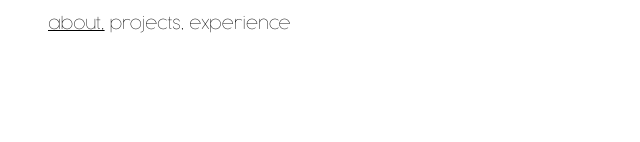
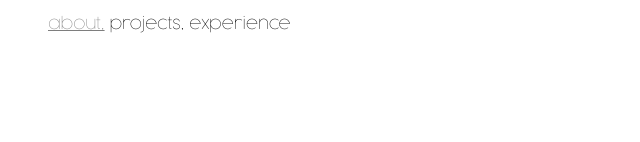
Before and after one commit to mitchbrown1024/mitchbrown1024.github.io, a SvelteKit app: page / in a window 1280 px wide. In both pictures the pointer is over the link "about,". Shown: the top 142 px of the page, without its empty margins (0-640 px from the left). Built offline with nearby package versions, Linux system fonts and the light colour scheme.

Commit message:
added hover animation

```diff
--- a/src/routes/+layout.svelte
+++ b/src/routes/+layout.svelte
@@ -47,6 +47,10 @@
 		text-decoration: underline;
 	}
 
+    a:hover {
+        opacity: 50%;
+    }
+
 </style>
 
 {@render children()}
```
